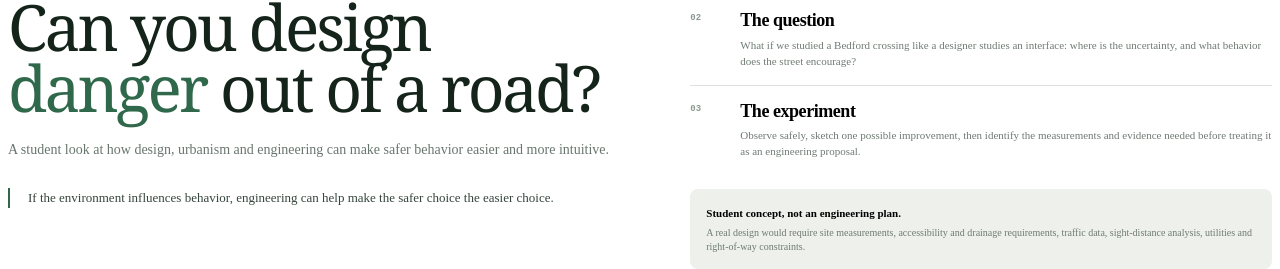
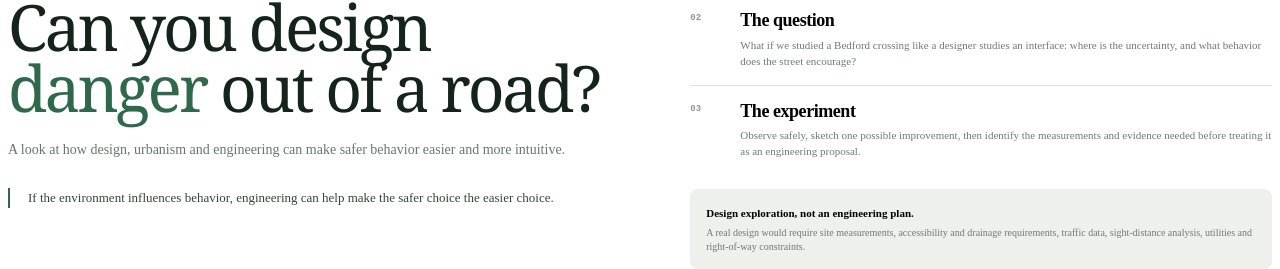
Before and after one commit to alexandraelizabethpominova-wq/build-a-better-bedford, a React (Vite) app: page / in a window 1280 px wide. Both pictures are taken after a click on the button "Newsletter". Shown: the part 328-597 px from the top of the page. Built offline with nearby package versions, Linux system fonts and the light colour scheme; the HTML template or start-up script is replaced by a standard one.

Commit message:
Remove awkward student-concept wording from newsletter

```diff
--- a/src/Newsletter.tsx
+++ b/src/Newsletter.tsx
@@ -16,7 +16,7 @@ export default function Newsletter() {
         <p className="eyebrow">SEPTEMBER 2026 · ISSUE 01</p>
         <p className="newsletter-label">MONTHLY FIELD NOTE</p>
         <h1>Can you design <span>danger</span> out of a road?</h1>
-        <p className="newsletter-deck">A student look at how design, urbanism and engineering can make safer behavior easier and more intuitive.</p>
+        <p className="newsletter-deck">A look at how design, urbanism and engineering can make safer behavior easier and more intuitive.</p>
         <div className="newsletter-quote">If the environment influences behavior, engineering can help make the safer choice the easier choice.</div>
       </div>
 
@@ -27,7 +27,7 @@ export default function Newsletter() {
           <div><h2>{title}</h2><p>{text}</p></div>
         </article>)}
         <div className="newsletter-disclaimer">
-          <strong>Student concept, not an engineering plan.</strong>
+          <strong>Design exploration, not an engineering plan.</strong>
           <p>A real design would require site measurements, accessibility and drainage requirements, traffic data, sight-distance analysis, utilities and right-of-way constraints.</p>
         </div>
       </div>
@@ -88,7 +88,7 @@ export default function Newsletter() {
             <div>
               <h2>Then sketch a possible intervention.</h2>
               <p>Only after defining the design problem do we explore a response: shorter crossings, refuge space, clearer pedestrian connections, tighter geometry, stronger visual cues, or other changes that make the road feel slower and easier to read.</p>
-              <p className="solution-note">This image is a student concept for discussion — not a final engineering recommendation.</p>
+              <p className="solution-note">This image is a design sketch for discussion — not a final engineering recommendation.</p>
             </div>
             <figure>
               <img src={roadSolution} alt="Student concept for a safer Bedford road crossing" />
```
